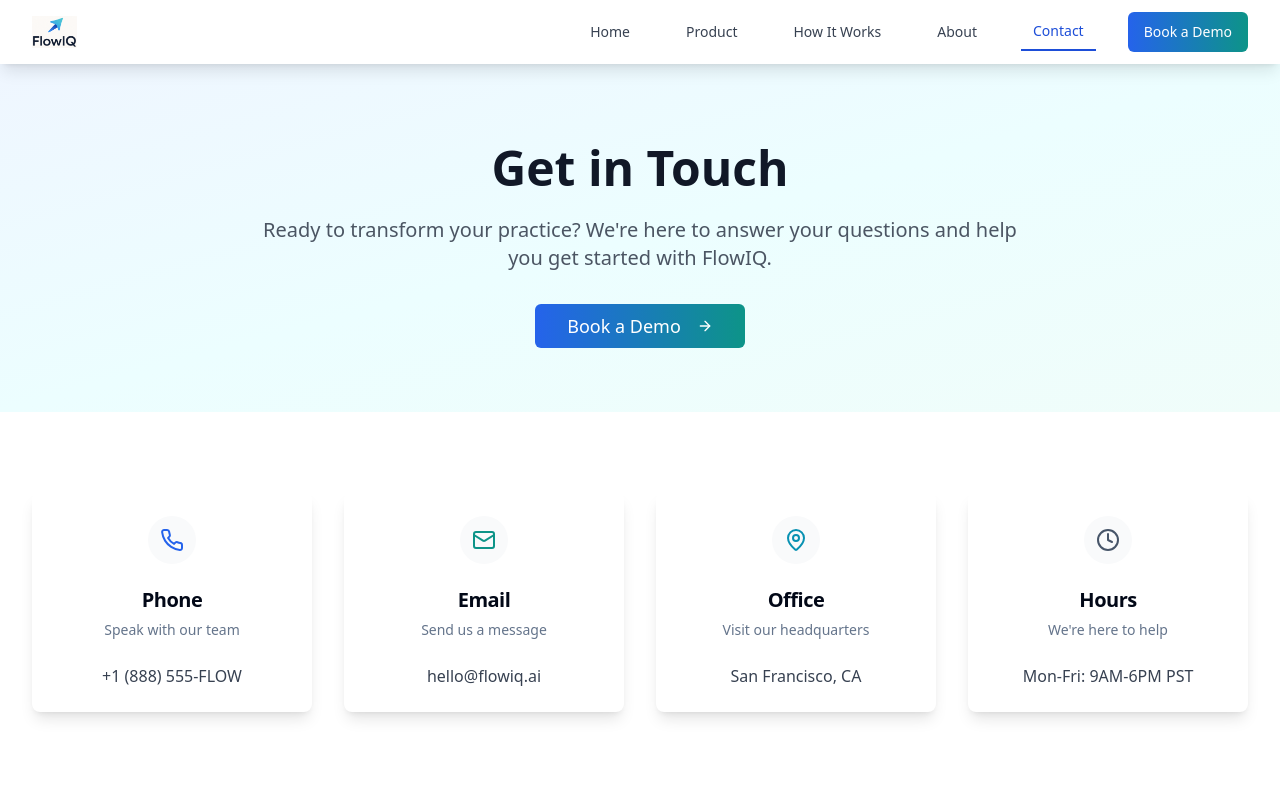
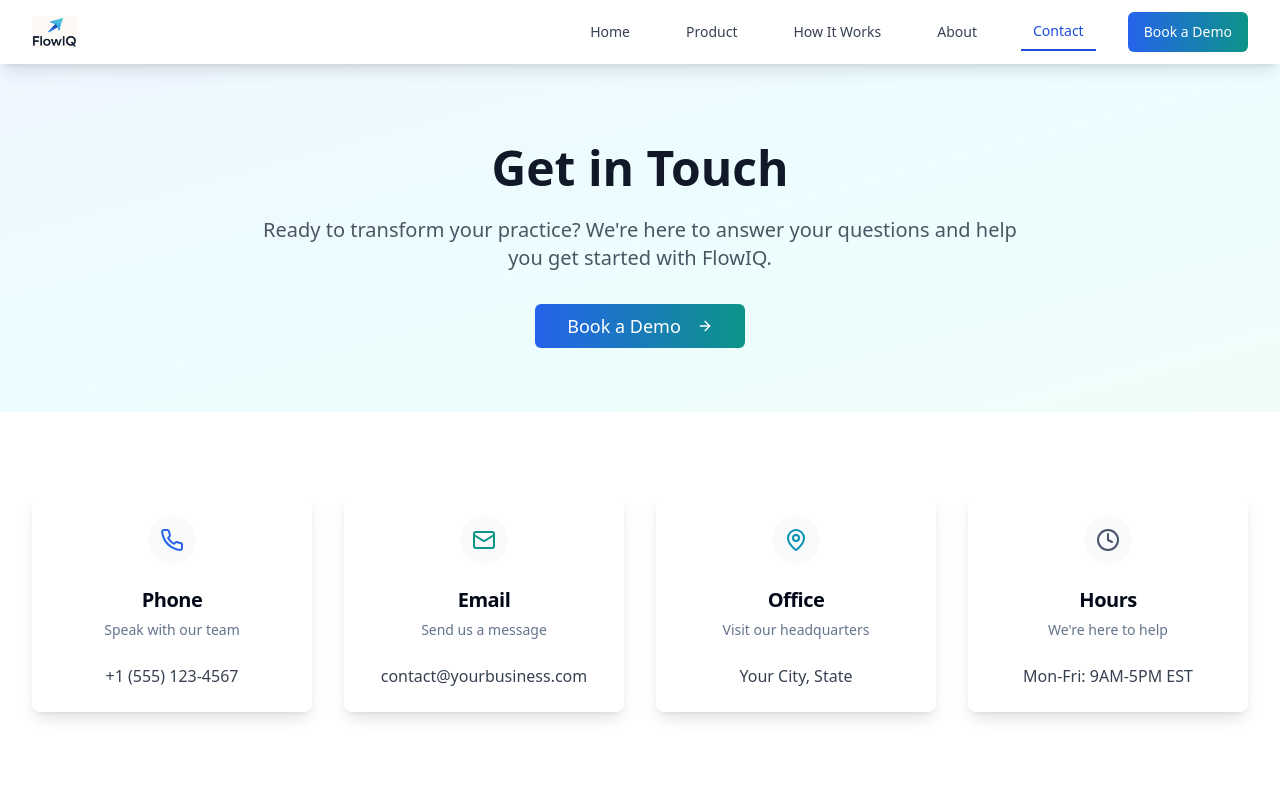
Before and after one commit to jayschaaf71/flowiq-website-hub, a React (Vite) app: page /contact in a window 1280 px wide. Shown: the top 800 px of the page. Built offline with nearby package versions, Linux system fonts and the light colour scheme.

Commit message:
Add contact info to Contact page
Update contact details with real information.

```diff
--- a/src/pages/Contact.tsx
+++ b/src/pages/Contact.tsx
@@ -1,4 +1,3 @@
-
 import Navigation from "@/components/Navigation";
 import Footer from "@/components/Footer";
 import { Button } from "@/components/ui/button";
@@ -22,30 +21,31 @@ const Contact = () => {
   });
   const { toast } = useToast();
 
+  // UPDATE THESE VALUES WITH YOUR ACTUAL CONTACT INFORMATION
   const contactInfo = [
     {
       icon: <Phone className="h-6 w-6 text-blue-600" />,
       title: "Phone",
       description: "Speak with our team",
-      details: "+1 (888) 555-FLOW"
+      details: "+1 (555) 123-4567" // REPLACE WITH YOUR PHONE NUMBER
     },
     {
       icon: <Mail className="h-6 w-6 text-teal-600" />,
       title: "Email",
       description: "Send us a message",
-      details: "hello@flowiq.ai"
+      details: "contact@yourbusiness.com" // REPLACE WITH YOUR EMAIL
     },
     {
       icon: <MapPin className="h-6 w-6 text-cyan-600" />,
       title: "Office",
       description: "Visit our headquarters",
-      details: "San Francisco, CA"
+      details: "Your City, State" // REPLACE WITH YOUR LOCATION
     },
     {
       icon: <Clock className="h-6 w-6 text-slate-600" />,
       title: "Hours",
       description: "We're here to help",
-      details: "Mon-Fri: 9AM-6PM PST"
+      details: "Mon-Fri: 9AM-5PM EST" // REPLACE WITH YOUR HOURS
     }
   ];
 
@@ -108,7 +108,7 @@ const Contact = () => {
             <Button
               size="lg"
               className="bg-gradient-to-r from-blue-600 to-teal-600 hover:from-blue-700 hover:to-teal-700 text-white px-8 py-3 text-lg"
-              onClick={() => window.open('https://calendly.com/flowiq-demo', '_blank')}
+              onClick={() => window.open('https://your-calendly-link.com', '_blank')} // REPLACE WITH YOUR CALENDLY LINK
             >
               Book a Demo
               <ArrowRight className="ml-2 h-5 w-5" />
@@ -280,7 +280,7 @@ const Contact = () => {
           <Button
             size="lg"
             className="bg-white text-blue-600 hover:bg-gray-100 px-8 py-3 text-lg font-semibold"
-            onClick={() => window.open('https://calendly.com/flowiq-demo', '_blank')}
+            onClick={() => window.open('https://your-calendly-link.com', '_blank')} // REPLACE WITH YOUR CALENDLY LINK
           >
             Schedule a Call
             <ArrowRight className="ml-2 h-5 w-5" />
```
